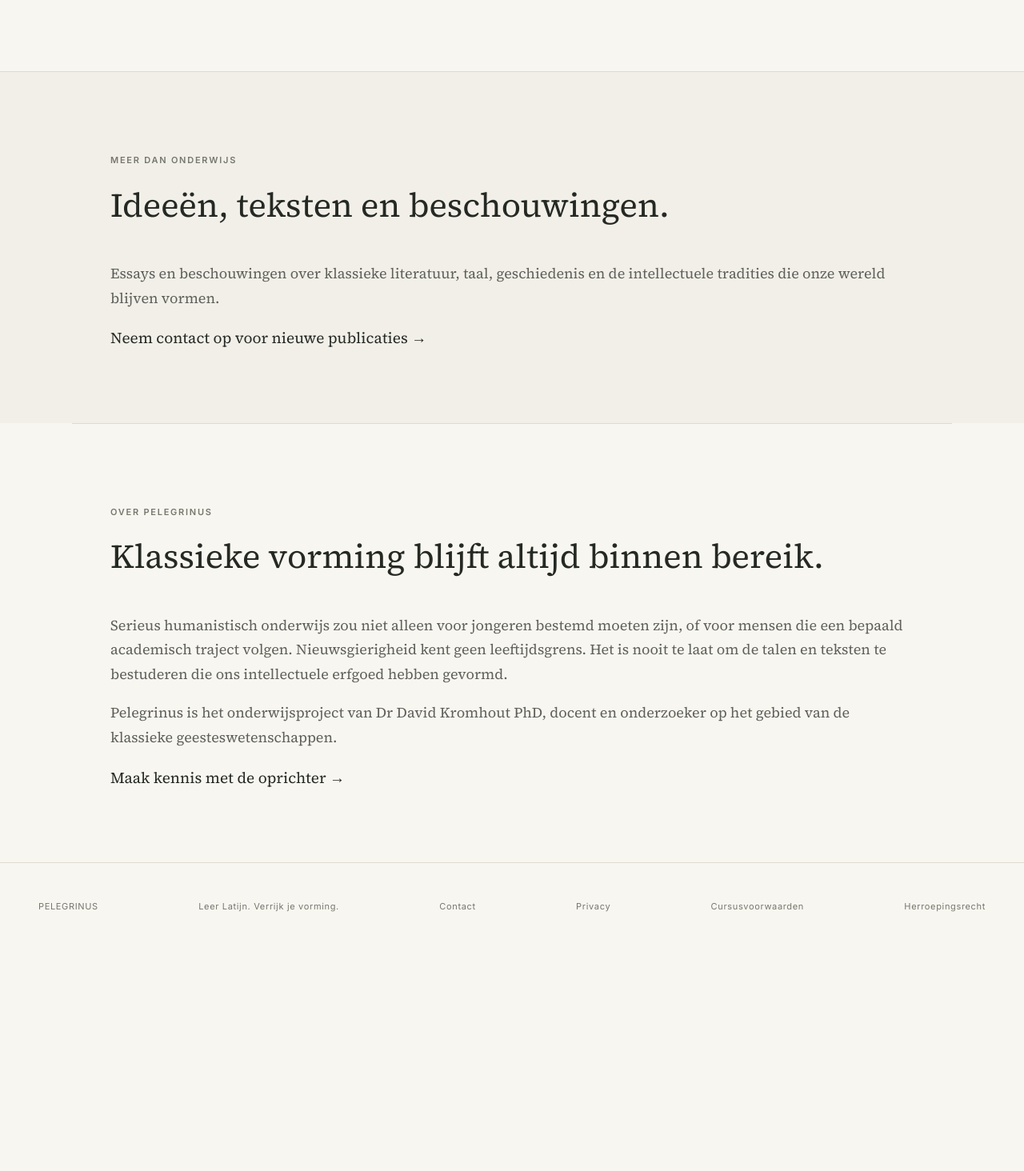
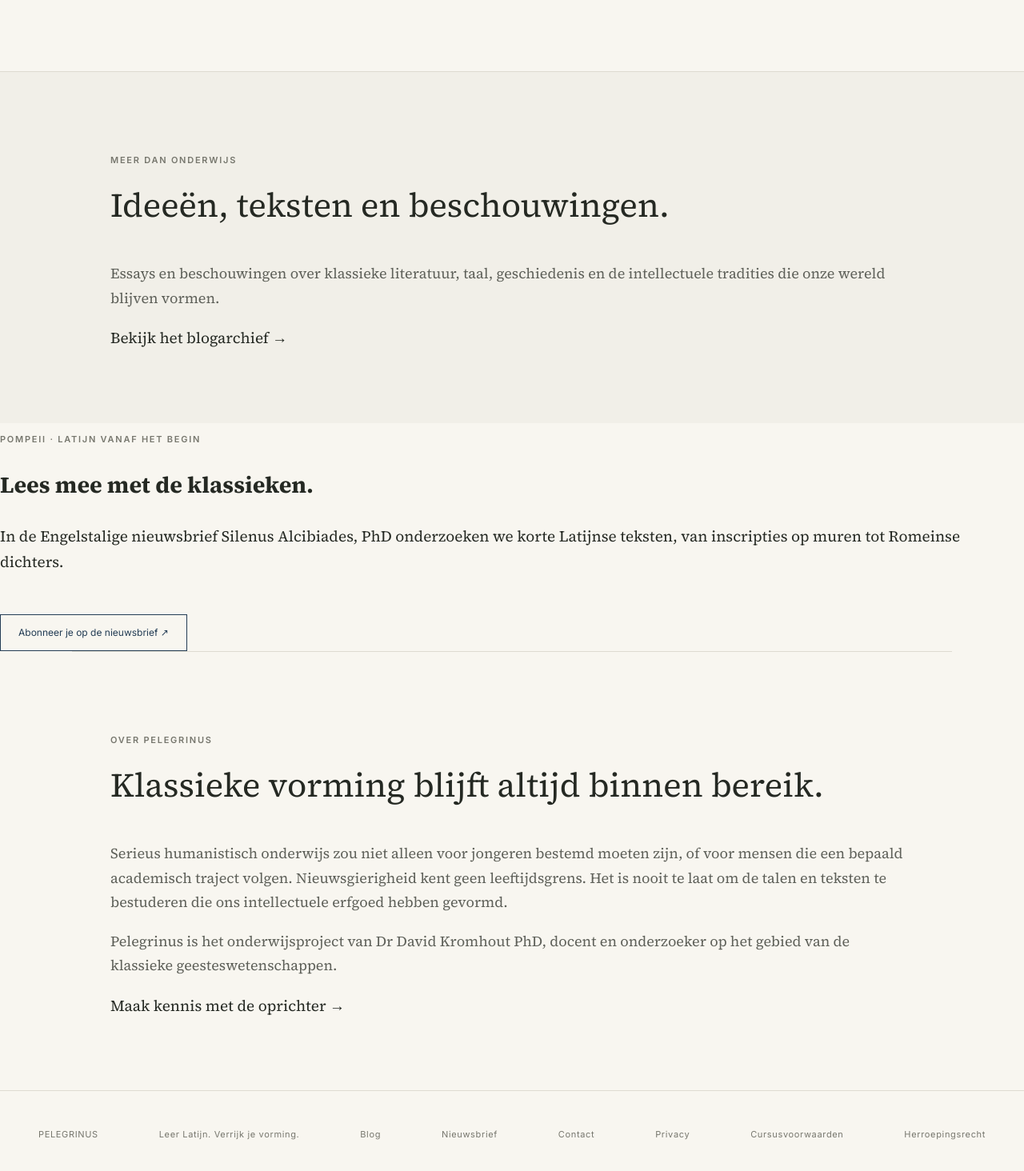
Before and after one commit to silenusalcibiades-bot/pelegrinus-website, a Next.js app: page / in a window 1280 px wide. Shown: the part 3639-5103 px from the top of the page at 80% size. Before the commit the page ends 4827 px from the top, so only its background shows below. Built offline with nearby package versions, Linux system fonts and the light colour scheme.

Commit message:
Add newsletter signup and Blog links to Dutch homepage

```diff
--- a/app/page.js
+++ b/app/page.js
@@ -61,7 +61,15 @@ export default function Home() {
         <p className="eyebrow">MEER DAN ONDERWIJS</p>
         <h2>Ideeën, teksten en beschouwingen.</h2>
         <p>Essays en beschouwingen over klassieke literatuur, taal, geschiedenis en de intellectuele tradities die onze wereld blijven vormen.</p>
-        <a href="#contact">Neem contact op voor nieuwe publicaties →</a>
+        <a href="/blog">Bekijk het blogarchief →</a>
+      </section>
+      <section className="newsletter-band">
+        <div>
+          <p className="eyebrow">POMPEII · LATIJN VANAF HET BEGIN</p>
+          <h2>Lees mee met de klassieken.</h2>
+          <p>In de Engelstalige nieuwsbrief Silenus Alcibiades, PhD onderzoeken we korte Latijnse teksten, van inscripties op muren tot Romeinse dichters.</p>
+        </div>
+        <a className="button" href="https://silenusalcibiadesphd.substack.com" target="_blank" rel="noreferrer">Abonneer je op de nieuwsbrief ↗</a>
       </section>
       <section id="over" className="content">
         <p className="eyebrow">OVER PELEGRINUS</p>
@@ -72,7 +80,7 @@ export default function Home() {
       </section>
       <footer id="contact">
         <span>PELEGRINUS</span><span>Leer Latijn. Verrijk je vorming.</span>
-        <a href="mailto:silenusalcibiades@gmail.com">Contact</a><a href="/privacy">Privacy</a><a href="/voorwaarden">Cursusvoorwaarden</a><a href="/herroeping">Herroepingsrecht</a>
+        <a href="/blog">Blog</a><a href="https://silenusalcibiadesphd.substack.com" target="_blank" rel="noreferrer">Nieuwsbrief</a><a href="mailto:silenusalcibiades@gmail.com">Contact</a><a href="/privacy">Privacy</a><a href="/voorwaarden">Cursusvoorwaarden</a><a href="/herroeping">Herroepingsrecht</a>
       </footer>
     </main>
   );
```
